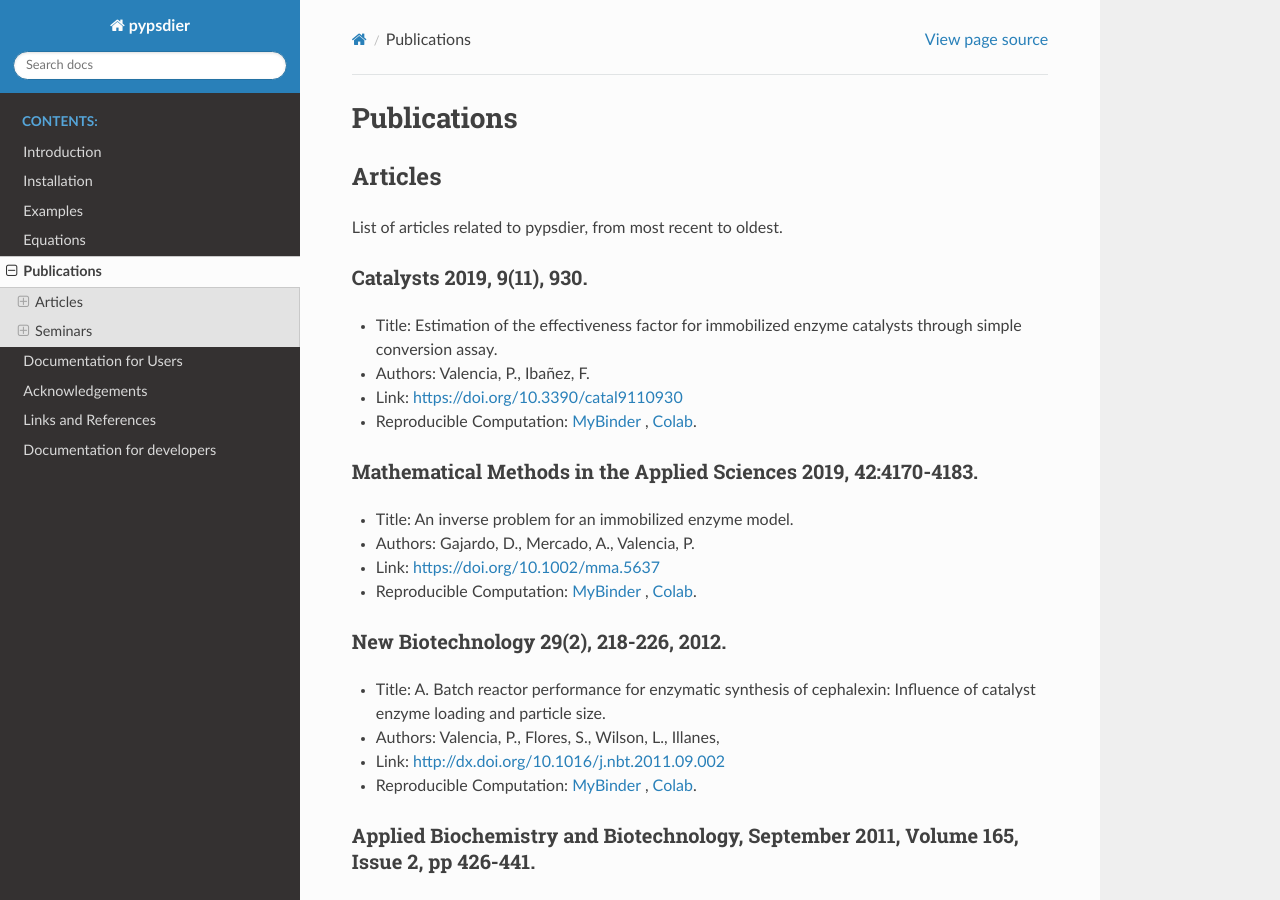
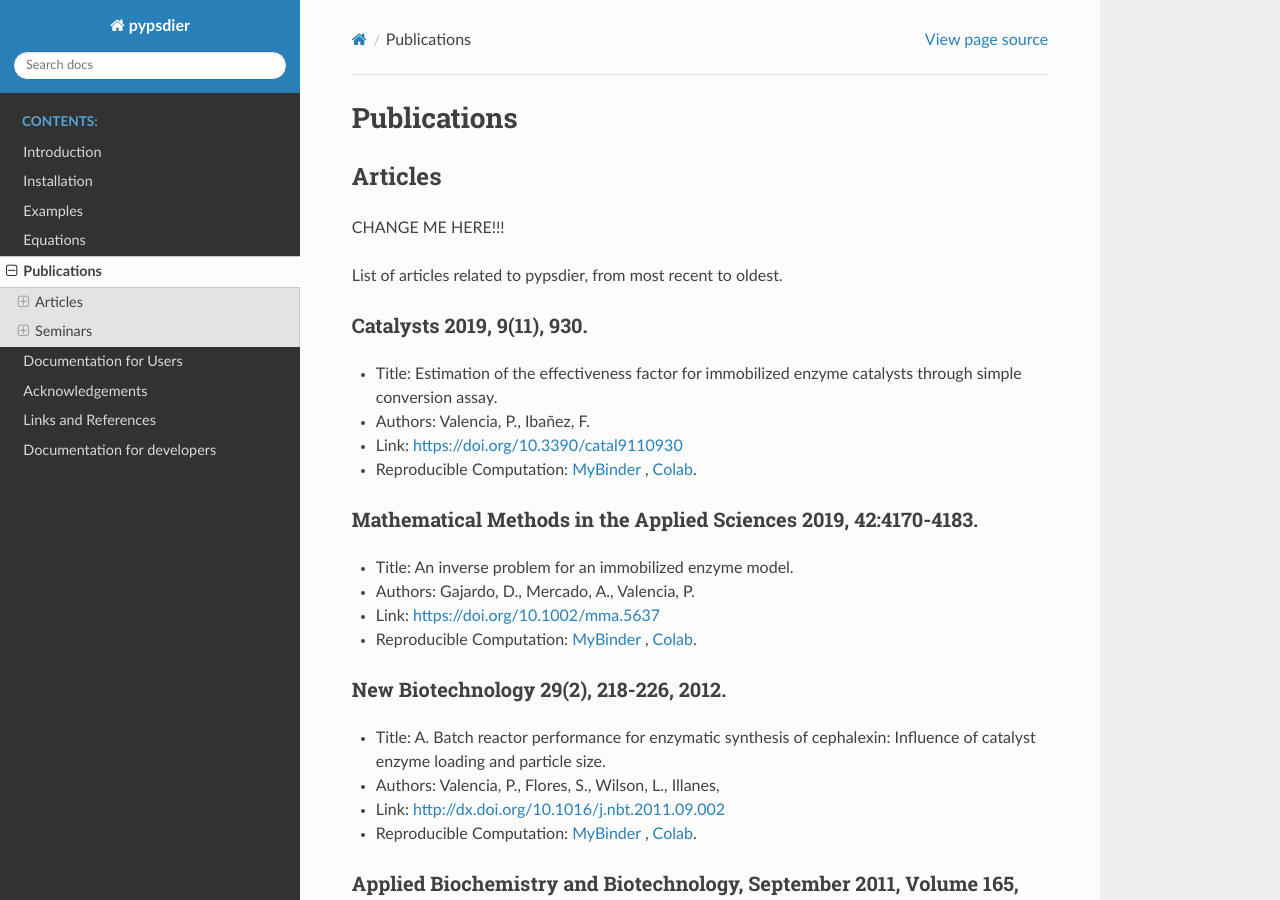
Before and after one commit to sebastiandres/pypsdier, a Sphinx documentation site: the page built from docs/source/articles.rst, in a window 1280 px wide and 900 px high. Built offline with Sphinx 7.4.7 and the Read the Docs theme 2.0.0, drawn with Linux system fonts in a browser that asks for light colours; the version number could not be read and is left out.

Commit message:
Update articles.rst
Prueba de cambios para Pedro.

```diff
--- a/docs/source/articles.rst
+++ b/docs/source/articles.rst
@@ -3,6 +3,8 @@ Publications
 
 Articles
 ----------
+
+CHANGE ME HERE!!!
 
 List of articles related to pypsdier, from most recent to oldest.
 
```
